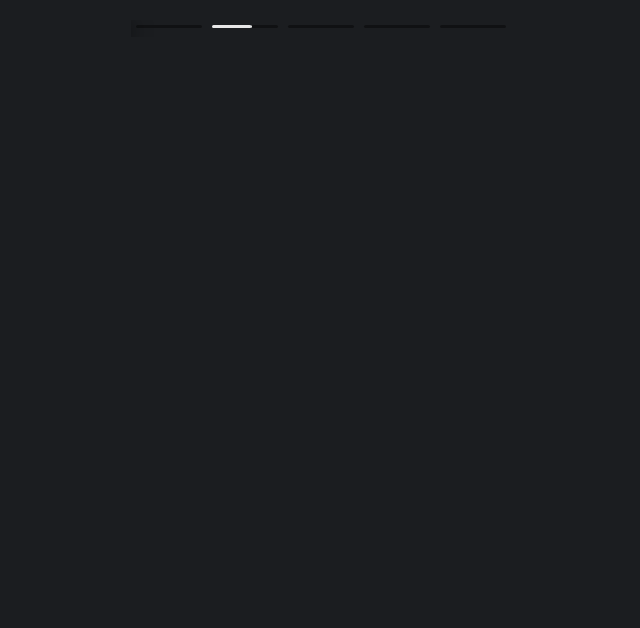
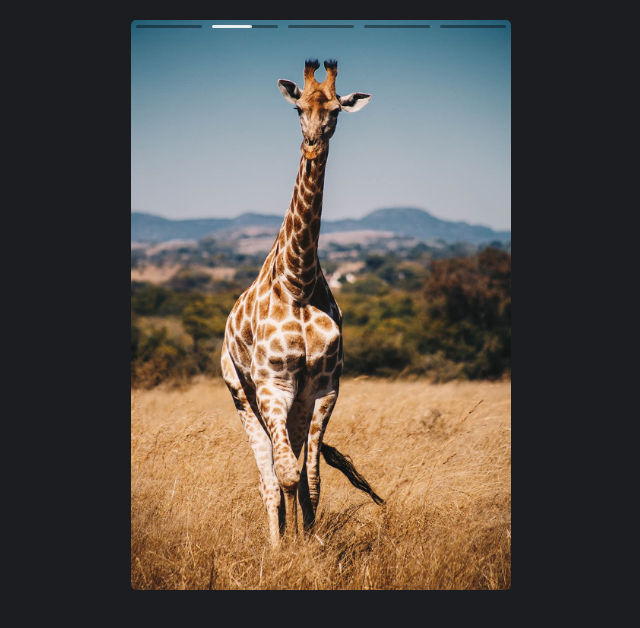
Before and after one commit to GeovaniSS/slide-stories, a React (Vite) app: page / in a window 1280 px wide. Shown: the top 628 px of the page, without its empty margins (319-959 px from the left). Built offline with nearby package versions, Linux system fonts and the light colour scheme.

Commit message:
feat: Add pause and resume to Slide | Show video in slide

```diff
--- a/src/components/Slide.tsx
+++ b/src/components/Slide.tsx
@@ -1,49 +1,63 @@
-import React from "react";
-import styled, { css } from "styled-components";
+import { useState, useEffect, useRef } from 'react';
+import styled, { css } from 'styled-components';
+import { Slides } from '../App';
+import { useTimeout } from '../hooks/useTimeout';
+
+interface SlideProps {
+  slides: Slides[];
+}
+
+interface SlideContentProps {
+  position: number;
+}
+
+interface ThumbProps {
+  active: boolean;
+  paused: boolean;
+  duration: number;
+}
 
 const SlideContainer = styled.section`
   display: grid;
   max-width: 380px;
   margin: 20px auto;
   overflow: hidden;
-`
-
-interface SlideContentProps {
-  position: number
-}
+`;
 
 const SlideContent = styled.div<SlideContentProps>`
   display: flex;
-  box-shadow: 0 4px 20px 2px rgba(0, 0, 0, .4);
-  transform: translateX(${({ position }) => position + "px"});
+  box-shadow: 0 4px 20px 2px rgba(0, 0, 0, 0.4);
+  transform: translateX(${({ position }) => position + 'px'});
   transition: transform 0.3s ease;
   grid-area: 1/1;
-`
+`;
 
 const SlideImage = styled.img`
   border-radius: 5px;
   display: block;
   max-width: 100%;
-`
+`;
+
+const SlideVideo = styled.video`
+  border-radius: 5px;
+  display: block;
+  max-width: 100%;
+`;
 
 const SlideNav = styled.nav`
   display: grid;
   grid-template-columns: 1fr 1fr;
-  grid-template-rows: auto 1fr;
+  grid-template-rows: auto auto 1fr;
 
   width: 100%;
   grid-area: 1/1;
   z-index: 1;
-`
+`;
 
 const SlideThumb = styled.div`
   display: flex;
   grid-column: 1/3;
-`
-
-interface ThumbProps {
-  active: boolean
-}
+`;
 
 const Thumb = styled.span<ThumbProps>`
   flex: 1;
@@ -52,17 +66,21 @@ const Thumb = styled.span<ThumbProps>`
   height: 3px;
   margin: 5px;
   border-radius: 3px;
-  background: rgba(0, 0, 0, .4);
+  background: rgba(0, 0, 0, 0.4);
 
-  ${({ active }) => active && css`
+  ${({ active, paused, duration }) =>
+    active &&
+    css`
       &::after {
         content: '';
         display: block;
         height: inherit;
         border-radius: 3px;
-    background: rgba(255, 255, 255, .9);
+        background: rgba(255, 255, 255, 0.9);
         transform: translateX(-100%);
-    animation: thumb 5s forwards linear;
+        animation: thumb forwards linear;
+        animation-duration: ${duration}ms;
+        animation-play-state: ${paused ? 'paused' : 'running'};
       }
       @keyframes thumb {
         to {
@@ -70,78 +88,155 @@ const Thumb = styled.span<ThumbProps>`
         }
       }
     `}
-`
+`;
 
 const SlideButton = styled.button`
   cursor: pointer;
   opacity: 0;
   -webkit-appearance: none;
   -webkit-tap-highlight-color: rgba(0, 0, 0, 0);
-`
+`;
 
-interface Slides {
-  id: string
-  img: string
-  alt: string
+export function Slide({ slides }: SlideProps) {
+  const [slideIndex, setSlideIndex] = useState(0);
+  const [slidePosition, setSlidePosition] = useState(0);
+  const [slideDuration, setSlideDuration] = useState(5000);
+  const [slidePaused, setSlidePaused] = useState(false);
+
+  const slideRef = useRef<HTMLElement>(null!);
+  const contentRef = useRef<HTMLDivElement>(null!);
+  const timeoutRef = useRef<number | null>(null);
+  const pausedTimeoutRef = useRef<number | null>(null);
+
+  const slideTimeout = useTimeout();
+  const pausedTimeout = useTimeout();
+
+  function resetVideo(video: HTMLVideoElement) {
+    video.pause();
+    video.currentTime = 0;
   }
 
-interface SlideProps {
-  slides: Slides[]
-}
-
-export function Slide({ slides }: SlideProps) {
-  const [active, setActive] = React.useState(0)
-  const [position, setPosition] = React.useState(0)
-
-  const contentRef = React.useRef<HTMLDivElement>(null!)
-  const intervalRef = React.useRef<number | null>(null)
-
-  // Animation Position
-  React.useEffect(() => {
-    const { width } = contentRef.current.getBoundingClientRect()
-    setPosition(-(width * active))
-  }, [active])
-
-  // Auto Slide
-  React.useEffect(() => {
-    if (intervalRef.current) {
-      clearInterval(intervalRef.current)
-    }
-    intervalRef.current = setTimeout(() => nextSlide(), 5000)
-  }, [active])
-
-  function nextSlide() {
-    if (active < slides.length - 1) {
-      setActive(active + 1)
+  function show(index: number) {
+    setSlideIndex(index);
+    localStorage.setItem('activeSlide', String(index));
+    if (slideRef.current instanceof HTMLVideoElement) {
+      resetVideo(slideRef.current);
     }
   }
 
+  function nextSlide() {
+    if (slidePaused) return;
+    if (slideIndex < slides.length - 1) show(slideIndex + 1);
+  }
+
   function previousSlide() {
-    if (active > 0) {
-      setActive(active - 1)
+    if (slidePaused) return;
+    if (slideIndex > 0) show(slideIndex - 1);
+  }
+
+  function pauseSlide() {
+    pausedTimeoutRef.current = pausedTimeout.start(() => {
+      slideTimeout.pause();
+      setSlidePaused(true);
+      if (slideRef.current instanceof HTMLVideoElement)
+        slideRef.current.pause();
+    }, 300);
+  }
+
+  function resumeSlide() {
+    if (pausedTimeoutRef.current) pausedTimeout.clear();
+    if (slidePaused) {
+      setSlidePaused(false);
+      slideTimeout.resume();
+      if (slideRef.current instanceof HTMLVideoElement) slideRef.current.play();
     }
   }
 
+  useEffect(() => {
+    const activeSlide = Number(localStorage.getItem('activeSlide'));
+    show(activeSlide);
+  }, []);
+
+  // Animation Position
+  useEffect(() => {
+    const { width } = contentRef.current.getBoundingClientRect();
+    setSlidePosition(-(width * slideIndex));
+  }, [slideIndex]);
+
+  // Auto Slide / Video
+  useEffect(() => {
+    function autoSlide(time: number) {
+      if (timeoutRef.current) slideTimeout.clear();
+      timeoutRef.current = slideTimeout.start(() => nextSlide(), time);
+    }
+
+    function autoVideo(video: HTMLVideoElement) {
+      let firstPlay = true;
+      video.muted = true;
+      video.play();
+      video.addEventListener('playing', () => {
+        if (firstPlay) {
+          setSlideDuration(video.duration * 1000);
+          autoSlide(slideDuration);
+        }
+        firstPlay = false;
+      });
+    }
+
+    if (slideRef.current instanceof HTMLVideoElement) {
+      autoVideo(slideRef.current);
+    } else {
+      setSlideDuration(5000);
+      autoSlide(slideDuration);
+    }
+  }, [slideIndex]);
+
+  useEffect(() => {
+    if (document.body.classList.contains('paused')) {
+      document.body.classList.remove('paused');
+    } else {
+      document.body.classList.add('paused');
+    }
+  }, [slidePaused]);
+
   return (
     <SlideContainer>
-      <SlideContent position={position} ref={contentRef} >
-        { slides.map((slide) => (
+      <SlideContent position={slidePosition} ref={contentRef}>
+        {slides.map(({ id, src, type }, index) => {
+          if (type === 'img')
+            return (
               <SlideImage
+                key={id}
+                src={src}
+                // @ts-ignore
+                ref={index === slideIndex ? slideRef : null}
+              />
+            );
+          if (type === 'video')
+            return (
+              <SlideVideo
+                key={id}
+                src={src}
+                // @ts-ignore
+                ref={index === slideIndex ? slideRef : null}
+              />
+            );
+        })}
+      </SlideContent>
+      <SlideNav onPointerDown={pauseSlide} onPointerUp={resumeSlide}>
+        <SlideThumb>
+          {slides.map((slide, index) => (
+            <Thumb
               key={slide.id}
-            src={slide.img}
-            alt={slide.alt}
+              active={slideIndex === index}
+              paused={slidePaused}
+              duration={slideDuration}
             />
           ))}
-      </SlideContent>
-      <SlideNav>
-        <SlideThumb>
-          { slides.map((slide, index) => (
-            <Thumb key={slide.id} active={active === index}/>
-          ))}
         </SlideThumb>
-        <SlideButton onClick={previousSlide} />
-        <SlideButton onClick={nextSlide} />
+        <SlideButton onPointerUp={previousSlide}>Slide Anterior</SlideButton>
+        <SlideButton onPointerUp={nextSlide}>Próximo Slide</SlideButton>
       </SlideNav>
     </SlideContainer>
-  )
+  );
 }
```
Lines whose indentation alone changed are shown as unchanged.
